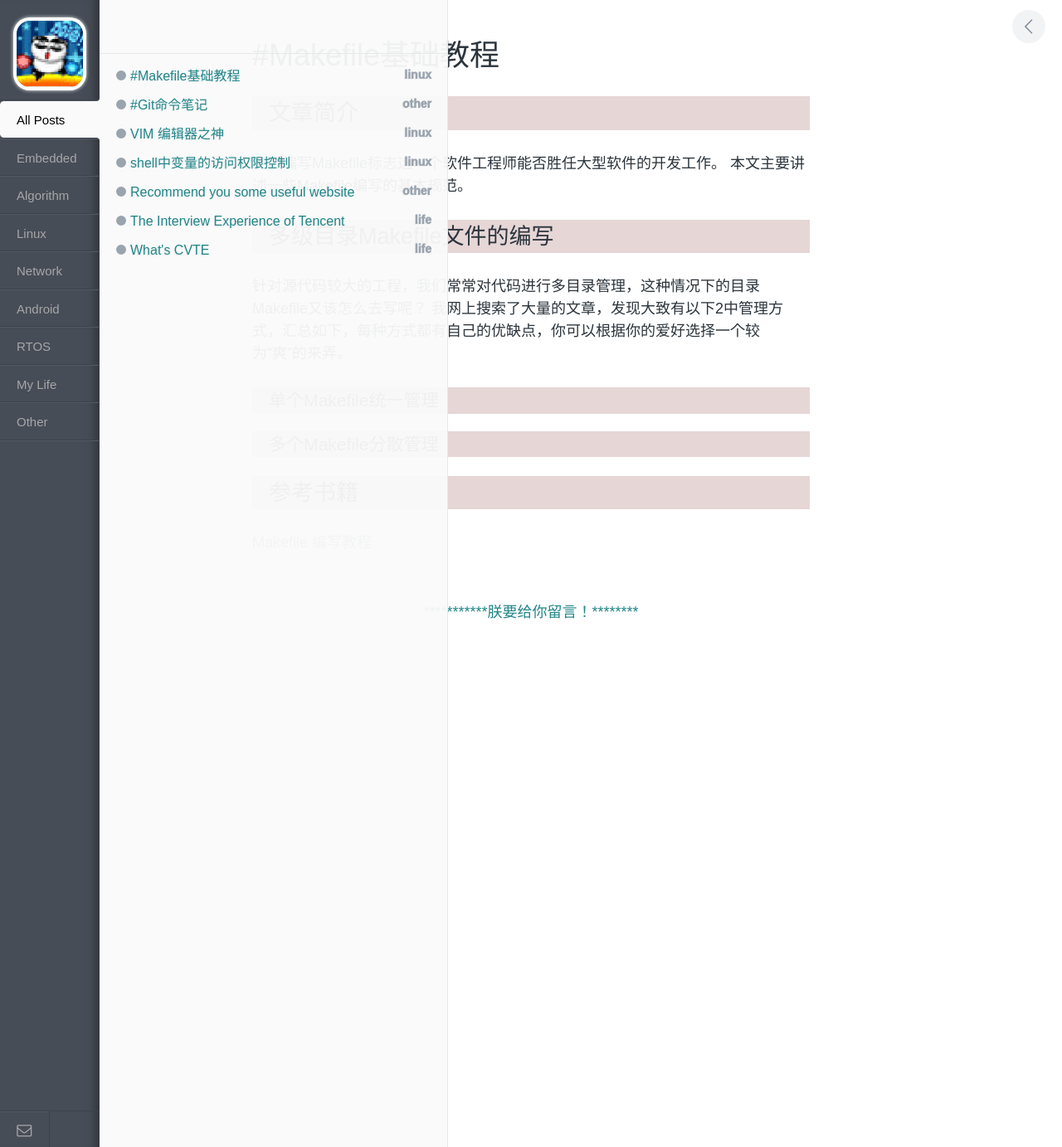
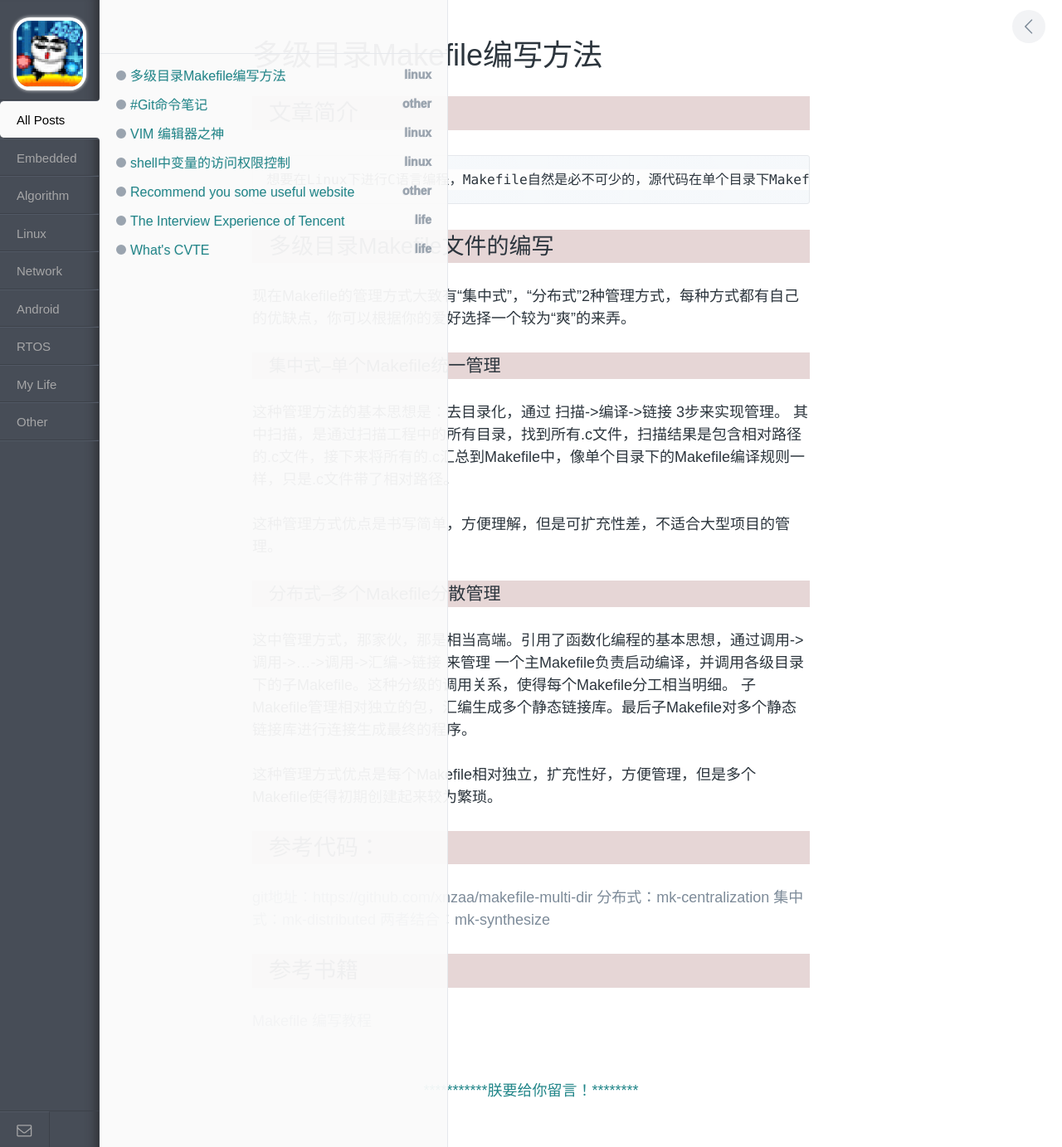
Before and after one commit to xnzaa/xnzaa.github.io, a Jekyll site: the page built from _posts/2015-01-26-Makefile基础教程.md, in a window 1280 px wide. Shown: the whole page at 83% size. Built offline with Jekyll 4.4.1, drawn with Linux system fonts in a browser that asks for light colours; comment, search, counter and statistics services are not loaded.

Commit message:
change post

```diff
--- a/_posts/2015-01-26-Makefile基础教程.md
+++ b/_posts/2015-01-26-Makefile基础教程.md
@@ -1,24 +1,42 @@
 ---
 layout: post
-title:  "#Makefile基础教程"
-date:    2015-01-18 11:08
+title:  "多级目录Makefile编写方法"
+date:    2015-01-25 11:08
 categories: linux
 ---
 
 
 ## 文章简介
-能否编写Makefile标志这一个软件工程师能否胜任大型软件的开发工作。
-本文主要讲述一些Makefile编写的基本规范。
+
+    想要在Linux下进行C语言编程，Makefile自然是必不可少的，源代码在单个目录下Makefile编写是So,easy!可是当工程量变大，代码分目录管理时，我们该怎么办呢？现在能否编写多目录Makefile，已经标志这一个软件工程师能否胜任大型软件的开发工作。
+寡人最近研究一番多目录Makefile编写的规则之后，发现现有帖子不全面，现总结2种编译规则如下，希望能解决你大型工程Makefile管理代码的疑惑，但是在读下面的文章之前需要你有一些Makefile的基础知识，推荐文章底部的书籍1，可以系统的学习Makefile的基础知识。
+请注意，前方高能！！！！！
 
 ##多级目录Makefile文件的编写
 
-针对源代码较大的工程，我们常常对代码进行多目录管理，这种情况下的目录Makefile又该怎么去写呢？
-我网上搜索了大量的文章，发现大致有以下2中管理方式，汇总如下，每种方式都有自己的优缺点，你可以根据你的爱好选择一个较为“爽”的来弄。
+现在Makefile的管理方式大致有“集中式”，“分布式”2种管理方式，每种方式都有自己的优缺点，你可以根据你的爱好选择一个较为“爽”的来弄。
 
-### 单个Makefile统一管理
+### 集中式--单个Makefile统一管理
 
-### 多个Makefile分散管理
+这种管理方法的基本思想是：去目录化，通过 扫描->编译->链接 3步来实现管理。
+其中扫描，是通过扫描工程中的所有目录，找到所有.c文件，扫描结果是包含相对路径的.c文件，接下来将所有的.c汇总到Makefile中，像单个目录下的Makefile编译规则一样，只是.c文件带了相对路径。
 
+这种管理方式优点是书写简单，方便理解，但是可扩充性差，不适合大型项目的管理。
+
+### 分布式--多个Makefile分散管理
+
+这中管理方式，那家伙，那是相当高端。引用了函数化编程的基本思想，通过调用->调用->...->调用->汇编->链接 来管理
+一个主Makefile负责启动编译，并调用各级目录下的子Makefile。这种分级的调用关系，使得每个Makefile分工相当明细。
+子Makefile管理相对独立的包，汇编生成多个静态链接库。最后子Makefile对多个静态链接库进行连接生成最终的程序。
+
+这种管理方式优点是每个Makefile相对独立，扩充性好，方便管理，但是多个Makefile使得初期创建起来较为繁琐。
+
+## 参考代码：
+
+  [git地址：https://github.com/xnzaa/makefile-multi-dir](https://github.com/xnzaa/makefile-multi-dir)
+  [分布式：mk-centralization](https://github.com/xnzaa/makefile-multi-dir/tree/master/mk-centralization)
+  [集中式：mk-distributed](https://github.com/xnzaa/makefile-multi-dir/tree/master/mk-distributed)
+  [两者结合：mk-synthesize](https://github.com/xnzaa/makefile-multi-dir/tree/master/mk-synthesize)
 
 ## 参考书籍
 
```
